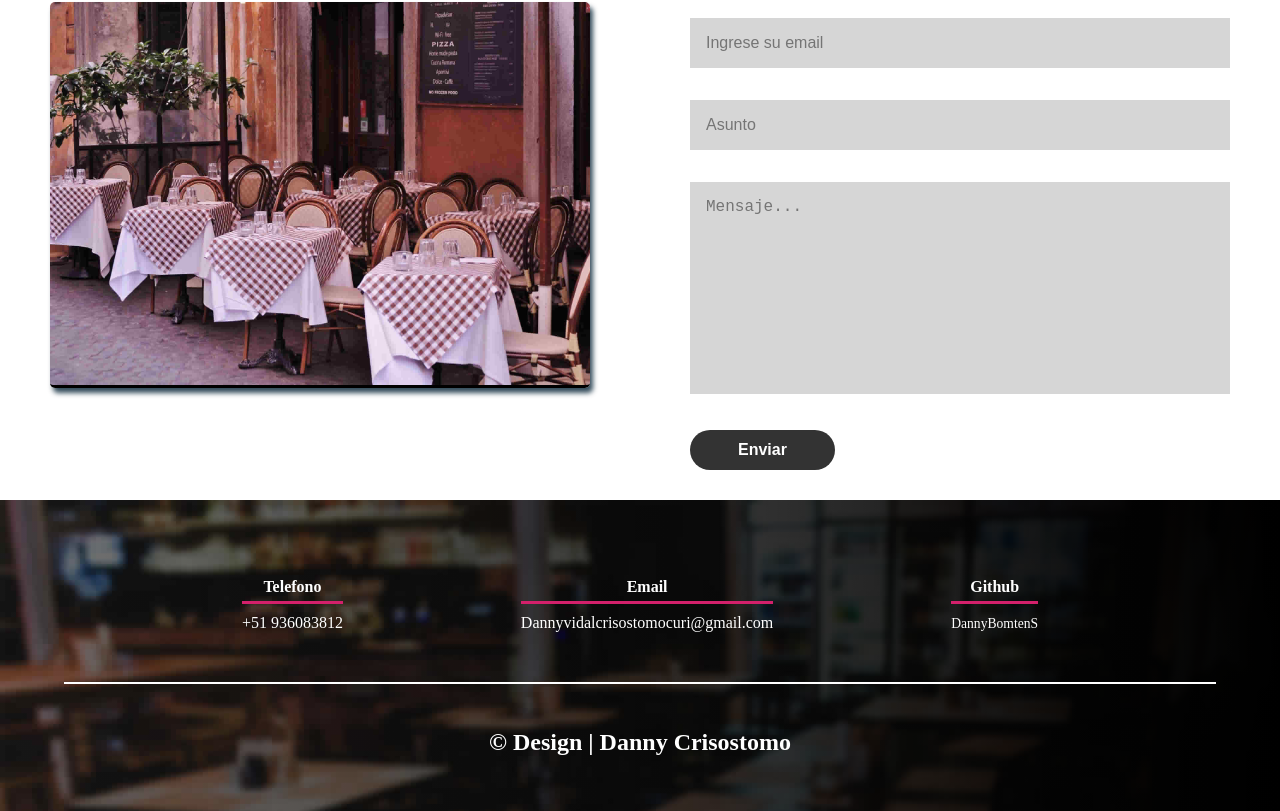
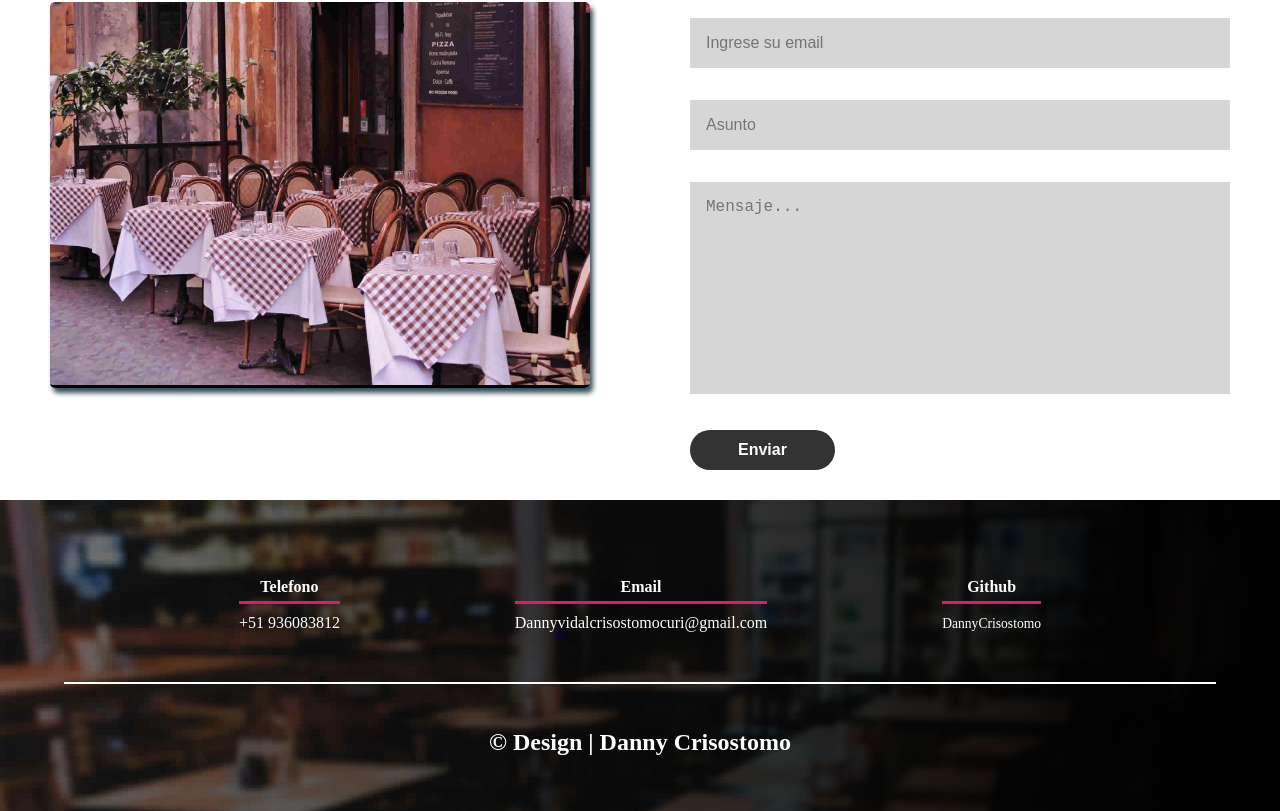
Before and after one commit to DannyCrisostomo/StarBuck-coffe, a plain HTML site: page index.html in a window 1280 px wide. Shown: the part 4775-5586 px from the top of the page. Drawn offline with nearby package versions, Linux system fonts and the light colour scheme; files whose address does not match are found by name.

Commit message:
Add files via upload

```diff
--- a/index.html
+++ b/index.html
@@ -376,7 +376,7 @@
       </div>
       <div class="content-foo">
         <h4>Github</h4>
-        <p><a href="https://github.com/DannyCrisostomo">DannyBomtenS</a></p>
+        <p><a href="https://github.com/DannyCrisostomo">DannyCrisostomo</a></p>
       </div>
     </div>
     <h2 class="Desarrollado"> &copy; Design | Danny Crisostomo</h2>
```
